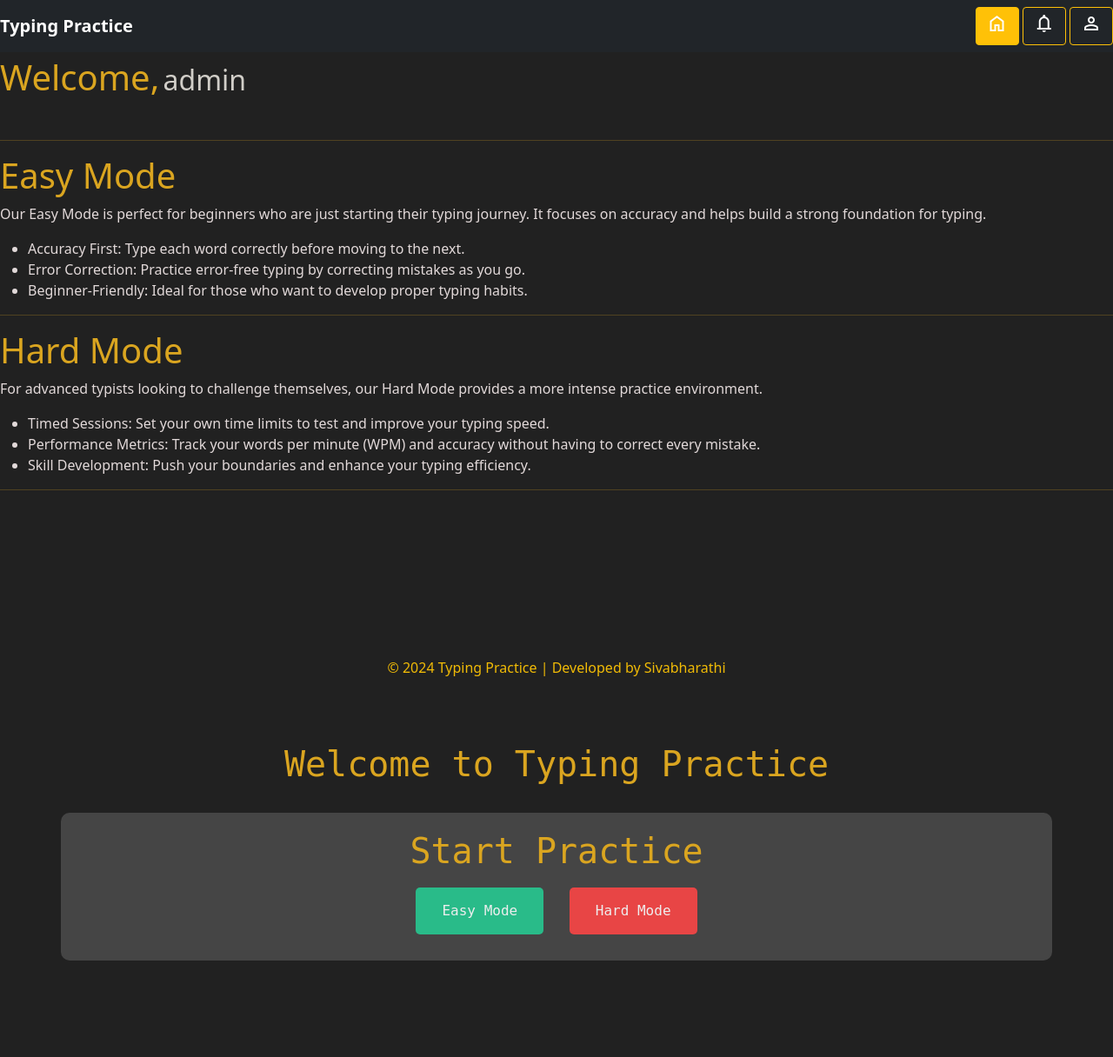
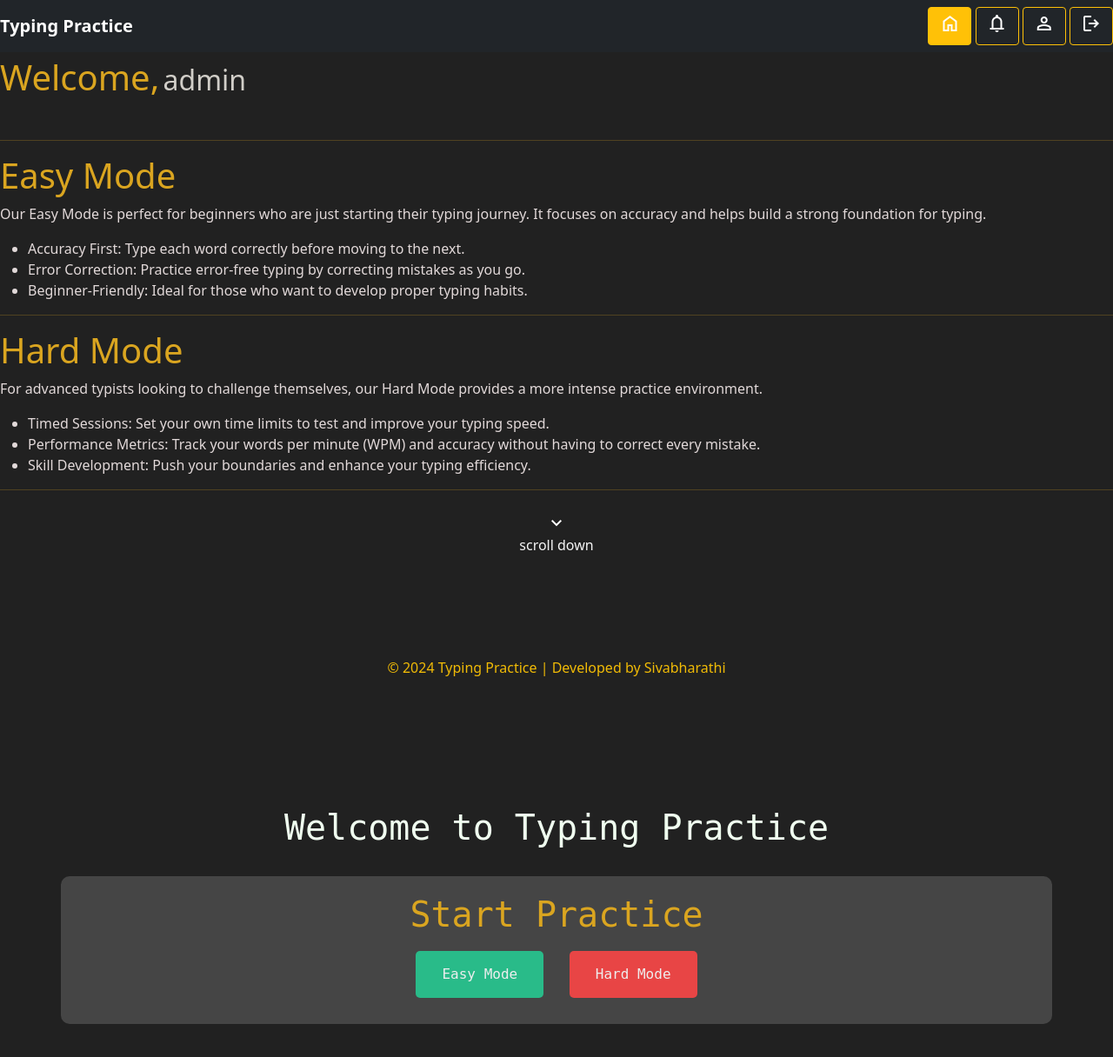
Before and after one commit to vssivabharathi/typing_pratice, a Django app: page / in a window 1280 px wide. Shown: the top 1216 px of the page at 87% size. Before the commit the page ends 1105 px from the top, so only its background shows below. Run offline with Django 5.2, Linux system fonts and the light colour scheme; a user stored in the database is signed in.

Commit message:
FINNAL COMMIT

```diff
--- a/Django/typing_pratice/typing_pratice/urls.py
+++ b/Django/typing_pratice/typing_pratice/urls.py
@@ -31,7 +31,7 @@ urlpatterns = [
     path('hardmode', views.hardmode, name='hardmode'),
     path('sigininpage', views.sigininpage, name='sigininpage'),
     path('signuppage', views.signuppage, name='signuppage'),
-
+    path('logout', views.logout_view, name='logout'),
 ]
 
 urlpatterns += staticfiles_urlpatterns()
--- a/Django/typing_pratice/typingapp/templates/index.html
+++ b/Django/typing_pratice/typingapp/templates/index.html
@@ -15,6 +15,11 @@
 
 </head>
 <style>
+
+.messages .success {
+    color: white;
+}
+
     body{
         background-color: #212121;
     }
@@ -35,6 +40,10 @@
             right: 0;
             background-color: #212121;
             color: #f1bb06;
+        }
+        .scroll_down{
+            text-align: center;
+            padding-top: 10px;
         }
 </style>
 <body>
@@ -63,6 +72,14 @@
                       person
                     </span>
                 </a>
+                {% if user.is_authenticated %}
+                <!-- Logout Icon -->
+                <a class="btn btn-outline-warning" href="{% url 'logout' %}">
+                    <span class="material-symbols-outlined" style="color: white;">
+                        logout
+                    </span>
+                </a>
+            {% endif %}
             </form>
         </nav>
     </header>
@@ -93,8 +110,16 @@
             </ul>
             <hr style="color: goldenrod;">
 </div>
+<div class="scroll_down">
+<h6 style="color: whitesmoke;">
+<span class="material-symbols-outlined" style="text-align: center; color: white;">
+    keyboard_arrow_down
+    </span>
+    <p>scroll down</p>
+</h6>
+</div>
     <div class="page">
-        <h1>Welcome to Typing Practice</h1>
+        <h1 style="color: honeydew;">Welcome to Typing Practice</h1>
 
 
    <br>
--- a/Django/typing_pratice/typingapp/views.py
+++ b/Django/typing_pratice/typingapp/views.py
@@ -54,3 +54,9 @@ def signuppage(request):
         login(request, user)
         return redirect('index')  # Redirect to a home page or any other page
     return render(request, 'signuppage.html')
+
+
+def logout_view(request):
+    logout(request)
+    messages.success(request, "You have been logged out successfully.")
+    return redirect('index')
```
Also changed, not shown: Django/typing_pratice/db.sqlite3.
